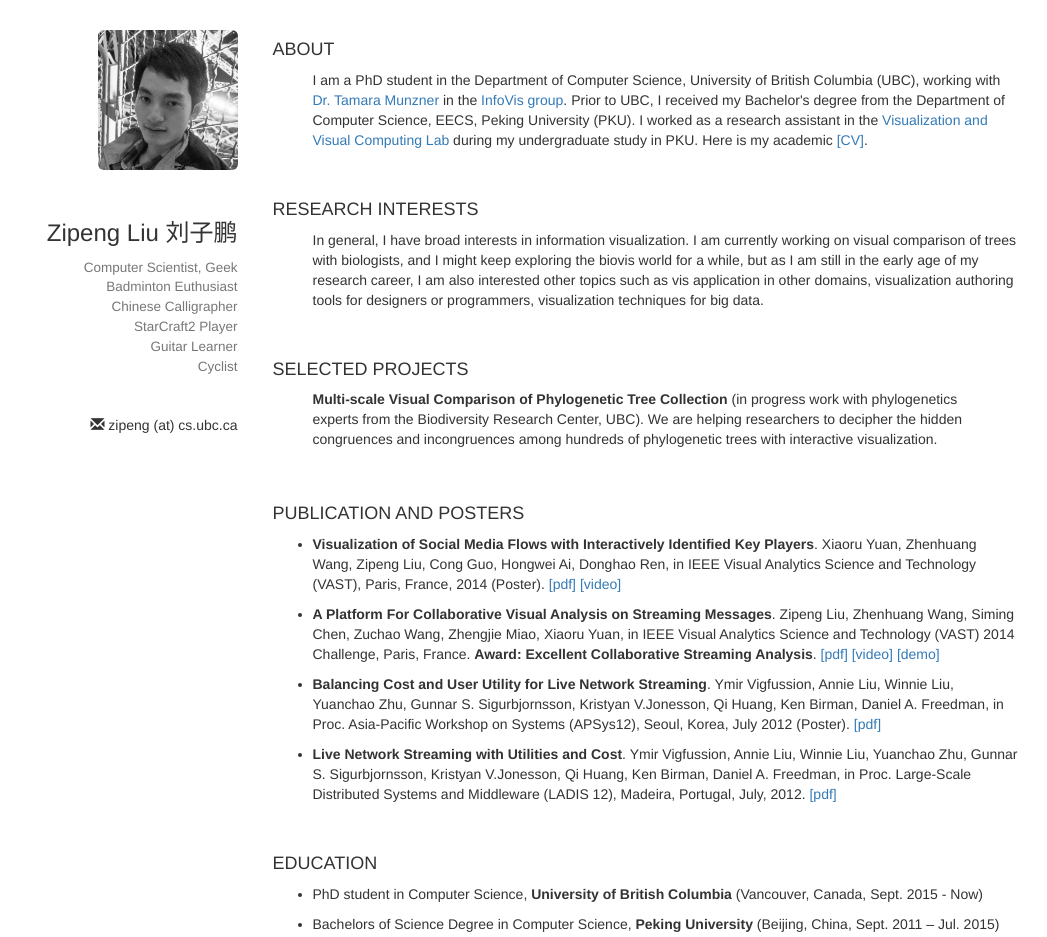
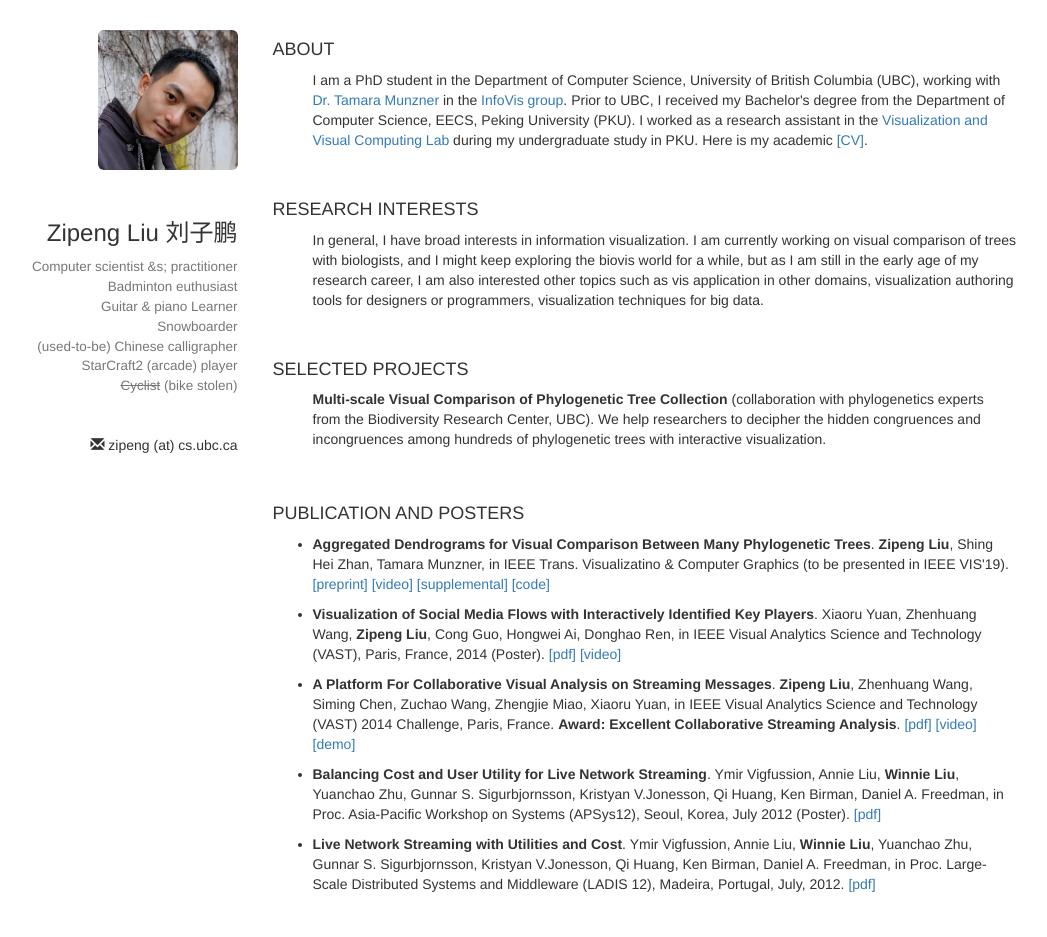
Before and after one commit to zipengliu/zipengliu.github.io, a plain HTML site: page index.html in a window 1280 px wide. Shown: the top 937 px of the page, without its empty margins (95-1142 px from the left). Drawn offline with nearby package versions, Linux system fonts and the light colour scheme.

Commit message:
update ADView publication

```diff
--- a/index.html
+++ b/index.html
@@ -1,7 +1,7 @@
 <!DOCTYPE html>
 <html lang="en">
     <head>
-        <meta charset="utf-8">
+
         <meta http-equiv="X-UA-Compatible" content="IE=edge">
         <meta name="viewport" content="width=device-width, initial-scale=1">
 
@@ -48,18 +48,19 @@
         <div class="container" style="margin-bottom: 30px">
             <div class="row" style="margin-top: 30px">
                 <div class="col-xs-12 col-md-3 text-right">
-                    <img src="images/my_pic.jpg" class="img-rounded" alt="Responsive image" width="140" />
+                    <img src="images/zipeng.png" class="img-rounded" alt="Responsive image" width="140" />
 
                     <div class="divider"></div>
                     <div>
                         <h3>Zipeng Liu 刘子鹏 </h3>
                         <h4> <small>
-                                Computer Scientist, Geek<br />
-                                Badminton Euthusiast<br />
-                                Chinese Calligrapher<br />
-                                StarCraft2 Player<br />
-                                Guitar Learner<br />
-                                Cyclist
+                                Computer scientist &amps; practitioner<br />
+                                Badminton euthusiast<br />
+                                Guitar &amp; piano Learner<br />
+                                Snowboarder<br />
+                                (used-to-be) Chinese calligrapher<br />
+                                StarCraft2 (arcade) player<br />
+                                <span style="text-decoration: line-through">Cyclist</span> <span>(bike stolen)</span>
                             </small> </h4>
                     </div>
 
@@ -101,8 +102,8 @@
                             <li class="project">
                                 <div class="project-desc">
                                     <strong>Multi-scale Visual Comparison of Phylogenetic Tree Collection</strong>
-                                    (in progress work with phylogenetics experts from the Biodiversity Research Center, UBC).
-                                    We are helping researchers to decipher the hidden congruences and incongruences among hundreds of
+                                    (collaboration with phylogenetics experts from the Biodiversity Research Center, UBC).
+                                    We help researchers to decipher the hidden congruences and incongruences among hundreds of
                                     phylogenetic trees with interactive visualization.
                                 </div>
 
@@ -142,26 +143,33 @@
                     <div class="divider"></div>
                     <h4>PUBLICATION AND POSTERS</h4>
                     <ul>
+                        <li><p><strong>Aggregated Dendrograms for Visual Comparison Between Many Phylogenetic Trees</strong>.
+                            <strong>Zipeng Liu</strong>, Shing Hei Zhan, Tamara Munzner,
+                            in IEEE Trans. Visualizatino &amp; Computer Graphics (to be presented in IEEE VIS'19).
+                            <a href="assets/adview-tvcg-preprint.pdf">[preprint]</a>
+                            <a href="https://youtu.be/2SLcz7KNLJw">[video]</a>
+                            <a href="assets/adview-supp.pdf">[supplemental]</a>
+                            <a href="https://github.com/zipengliu/adview">[code]</a></p></li>
                         <li><p><strong>Visualization of Social Media Flows with Interactively Identified Key Players</strong>.
-                            Xiaoru Yuan, Zhenhuang Wang, Zipeng Liu, Cong Guo, Hongwei Ai, Donghao Ren,
+                            Xiaoru Yuan, Zhenhuang Wang, <strong>Zipeng Liu</strong>, Cong Guo, Hongwei Ai, Donghao Ren,
                             in IEEE Visual Analytics Science and Technology (VAST), Paris, France, 2014 (Poster).
                             <a href="assets/VAST14_Poster.pdf">[pdf]</a>
                             <a href="http://vimeo.com/103169269">[video]</a></p></li>
                         <li><p><strong>A Platform For Collaborative Visual Analysis on Streaming Messages</strong>.
-                            Zipeng Liu, Zhenhuang Wang, Siming Chen, Zuchao Wang, Zhengjie Miao, Xiaoru Yuan,
+                            <strong>Zipeng Liu</strong>, Zhenhuang Wang, Siming Chen, Zuchao Wang, Zhengjie Miao, Xiaoru Yuan,
                             in IEEE Visual Analytics Science and Technology (VAST) 2014 Challenge, Paris, France.
                             <strong>Award: Excellent Collaborative Streaming Analysis</strong>.
                             <a href="assets/VAST14_Challenge.pdf">[pdf]</a>
                             <a href="http://vis.pku.edu.cn/vast2014/pku_vast2014_mc3.wmv">[video]</a>
                             <a href="http://vis.pku.edu.cn/vast2014/mc3/index.html">[demo]</a></p></li>
                         <li><p><strong>Balancing Cost and User Utility for Live Network Streaming</strong>.
-                            Ymir Vigfussion, Annie Liu, Winnie Liu, Yuanchao Zhu, Gunnar S.
+                            Ymir Vigfussion, Annie Liu, <strong>Winnie Liu</strong>, Yuanchao Zhu, Gunnar S.
                             Sigurbjornsson, Kristyan V.Jonesson, Qi Huang, Ken Birman, Daniel A.
                             Freedman, in Proc. Asia-Pacific Workshop on Systems (APSys12), Seoul,
                             Korea, July 2012 (Poster).
                             <a href="http://www.ymsir.com/papers/gradient-apsys.pdf">[pdf]</a></p></li>
                         <li><p><strong>Live Network Streaming with Utilities and Cost</strong>.
-                            Ymir Vigfussion, Annie Liu, Winnie Liu, Yuanchao Zhu, Gunnar S.
+                            Ymir Vigfussion, Annie Liu, <strong>Winnie Liu</strong>, Yuanchao Zhu, Gunnar S.
                             Sigurbjornsson, Kristyan V.Jonesson, Qi Huang, Ken Birman, Daniel A.
                             Freedman, in Proc. Large-Scale Distributed Systems and Middleware (LADIS
                             12), Madeira, Portugal, July, 2012.
```
Also changed, not shown: images/my_pic.jpg (deleted), images/zipeng.png (added), 3 other files.
